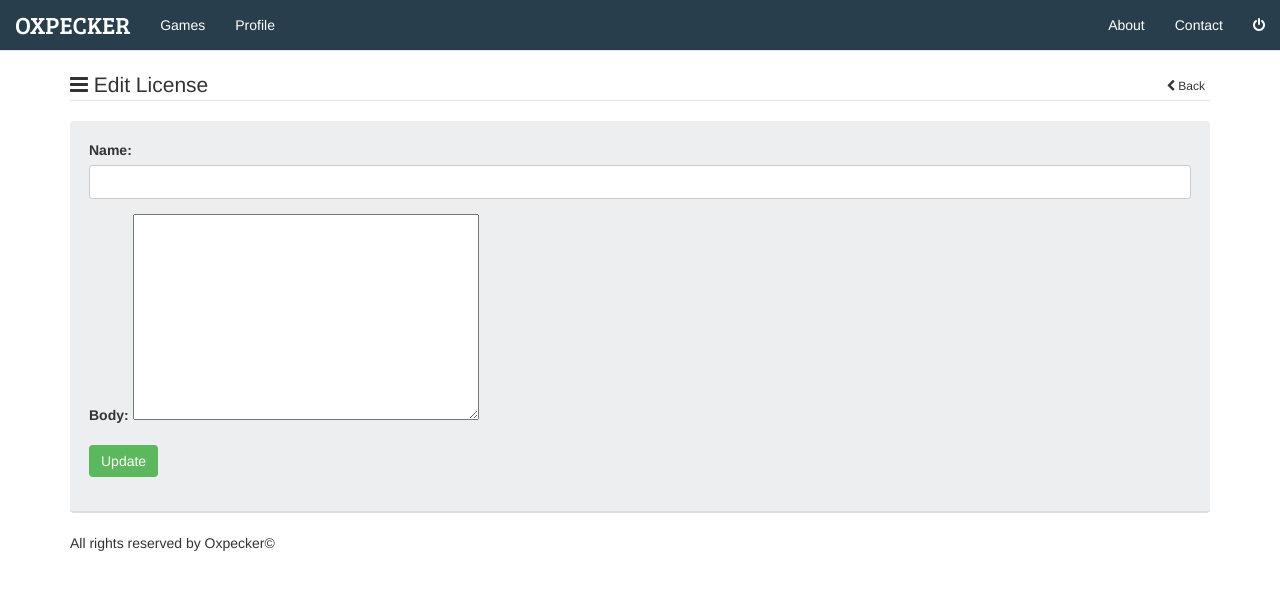
After one commit to Mortezaipo/Oxpecker, a Django app: template templates/licenses/edit.html in a window 1280 px wide. The commit adds this page. Shown: the top 590 px of the page. Run offline with Django 3.2, Linux system fonts and the light colour scheme; the template is opened without the code that fills it: values that come from a table or form of the project are taken from there, others are empty; parts of the project's set-up code (start-up, migrations or seed data) failed here and were passed over; some libraries are stand-ins or nearby versions.

Commit message:
Add 'edit' for licenses part

```diff
--- a/oxpecker/urls.py
+++ b/oxpecker/urls.py
@@ -20,4 +20,5 @@ urlpatterns = [
     url(r'^licenses/$', license_views.index, name="licenses_index"),
     url(r'^licenses/new$', license_views.new, name="licenses_new"),
     url(r'^licenses/(?P<lid>\d+)/destroy$', license_views.destroy, name="licenses_destroy"),
+    url(r'^licenses/(?P<lid>\d+)/edit$', license_views.edit, name="licenses_edit"),
 ]
--- /dev/null
+++ b/templates/licenses/edit.html
@@ -0,0 +1,36 @@
+{% extends 'layouts/base_s1.html' %}
+
+{% block title %}Edit License{% endblock %}
+
+{% block left-legend %}
+<i class="fa fa-bars"></i> Edit License
+{% endblock %}
+
+{% block right-legend %}
+<a href="{% url 'licenses_index' %}" class="btn btn-default btn-xs"><i class="fa fa-chevron-left"></i> Back</a>
+{% endblock %}
+
+{% block extra_headers %}
+{% load staticfiles %}
+<script src="{% static 'js/tinymce/tinymce.min.js' %}"></script>
+<script src="{% static 'js/tinymce_toolbar_s1.js' %}"></script>
+{% endblock %}
+
+{% block body %}
+
+{% load widget_tweaks %}
+<form method="post" action="">{% csrf_token %}
+    <div class="form-group">
+        {{form.name.label_tag}} {% if form.name.errors %}<label class="label label-danger pull-right">{{form.name.errors.as_text}}</label>{% endif %}
+        {{form.name|add_class:"form-control"}}
+    </div>
+    <div class="form-group">
+        {{form.body.label_tag}} {% if form.body.errors %}<label class="label label-danger pull-right">{{form.body.errors.as_text}}</label>{% endif %}
+        {{form.body|attr:"id:richtext"}}
+    </div>
+    <div class="form-group">
+        <button type="submit" class="btn btn-success">Update</button>
+    </div>
+</form>
+
+{% endblock %}
--- a/templates/licenses/index.html
+++ b/templates/licenses/index.html
@@ -29,7 +29,7 @@
                     <td>{{license.updated_datetime|date:"Y-m-d"}}</td>
                     <td>
                         <a href="#" class="btn btn-default btn-xs"><i class="fa fa-print"></i></a>
-                        <a href="#" class="btn btn-primary btn-xs"><i class="fa fa-pencil"></i></a>
+                        <a href="{% url 'licenses_edit' license.id %}" class="btn btn-primary btn-xs"><i class="fa fa-pencil"></i></a>
                         <a href="{% url 'licenses_destroy' license.id %}" class="btn btn-danger btn-xs"><i class="fa fa-trash"></i></a>
                     </td>
                 </tr>
```
Also changed, not shown: licenses/views.py (+20 -0 lines).
